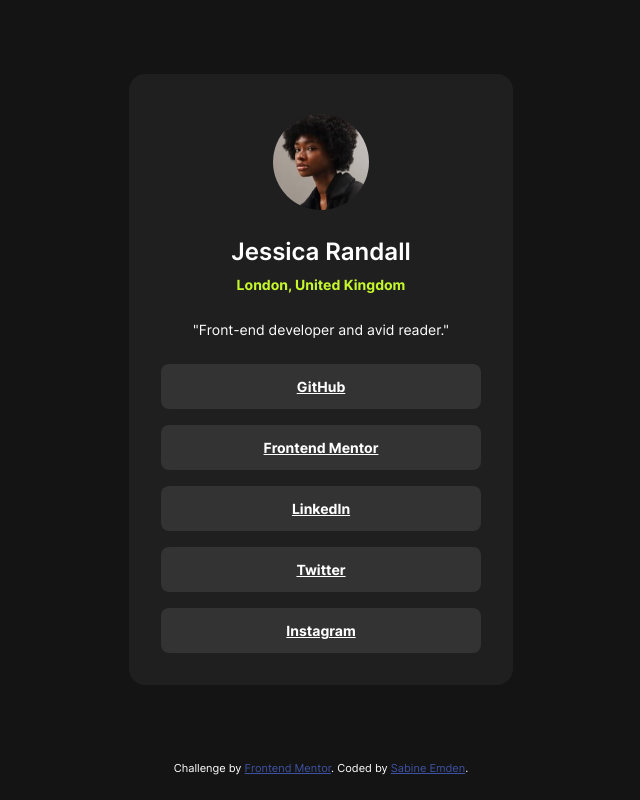
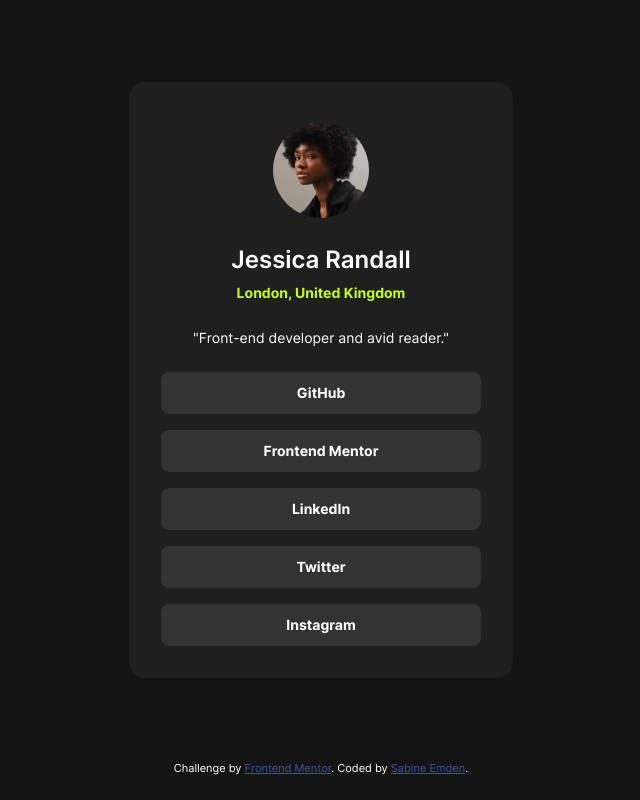
Before and after one commit to SabineEmden/fm-social-links-profile, a plain HTML site: page index.html in a window 1280 px wide. Shown: the whole page, without its empty margins (319-959 px from the left). Drawn offline with Linux system fonts and the light colour scheme.

Commit message:
Style social links

```diff
--- a/style.css
+++ b/style.css
@@ -125,15 +125,30 @@ main {
   padding: 0;
 }
 
-.links li {
-  background-color: var(--grey700);
+.links a {
+  display: block;
+  font-weight: 700;
+  text-decoration: none;
+  outline-color: var(--green);
+  padding: 0.75em;
   border-radius: 0.5rem;
   margin-top: 1rem;
 }
 
-.links a {
+.links a:link {
   color: var(--white);
-  font-weight: 700;
-  display: block;
-  padding: 0.75rem;
+  background-color: var(--grey700);
 }
+
+.links a:visited {
+  color: var(--green);
+}
+
+.links a:hover {
+  color: var(--grey900);
+  background-color: var(--green);
+}
+
+.links a:active {
+  background-color: var(--white);
+}
```
